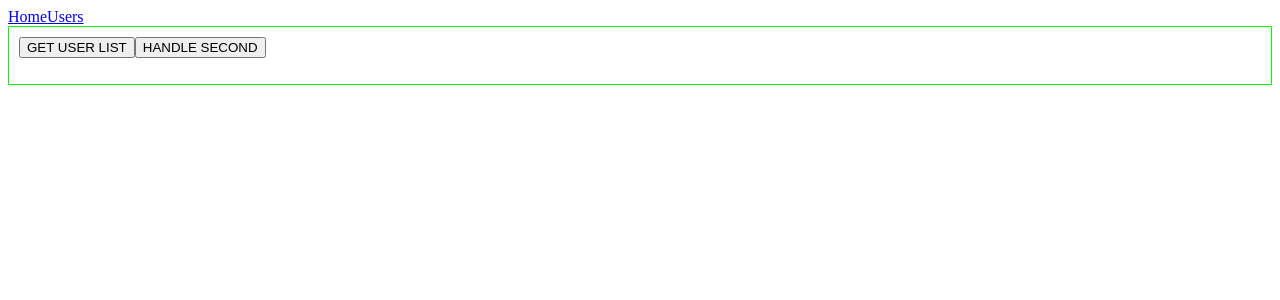
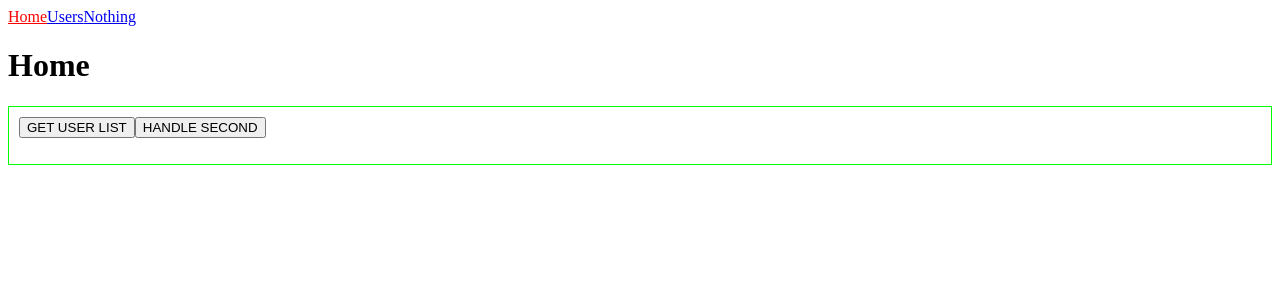
Before and after one commit to fedorovsky/react-typescript-cra, a React (Create React App) app: page / in a window 1280 px wide. Shown: the top 300 px of the page. Built offline with nearby package versions, Linux system fonts and the light colour scheme.

Commit message:
added NoMatch route

```diff
--- a/src/App.tsx
+++ b/src/App.tsx
@@ -3,12 +3,13 @@ import UserList from 'components/UserList';
 import { Route, NavLink, Routes } from 'react-router-dom';
 import Home from 'components/routes/Home';
 import Users from 'components/routes/Users';
+import NoMatch from 'components/routes/NoMatch';
 
 const App: React.FC = () => (
   <div>
     <div>
       <NavLink
-        to="/home"
+        to="/"
         style={({ isActive }) => (isActive ? { color: 'red' } : undefined)}
       >
         Home
@@ -19,11 +20,13 @@ const App: React.FC = () => (
       >
         Users
       </NavLink>
+      <NavLink to="/nothing-here">Nothing</NavLink>
     </div>
     <div>
       <Routes>
-        <Route path="/home" element={<Home />} />
+        <Route path="/" element={<Home />} />
         <Route path="/users" element={<Users />} />
+        <Route path="*" element={<NoMatch />} />
       </Routes>
     </div>
     <UserList />
--- /dev/null
+++ b/src/components/routes/NoMatch.tsx
@@ -0,0 +1,15 @@
+import * as React from 'react';
+import { Link } from 'react-router-dom';
+
+const NoMatch: React.FC = () => {
+  return (
+    <div>
+      <h2>Nothing to see here!</h2>
+      <p>
+        <Link to="/">Go to the home page</Link>
+      </p>
+    </div>
+  );
+};
+
+export default NoMatch;
```
Also changed, not shown: package.json (+8 -8 lines), 1 other file (tests, documents, lock files or other folders).
